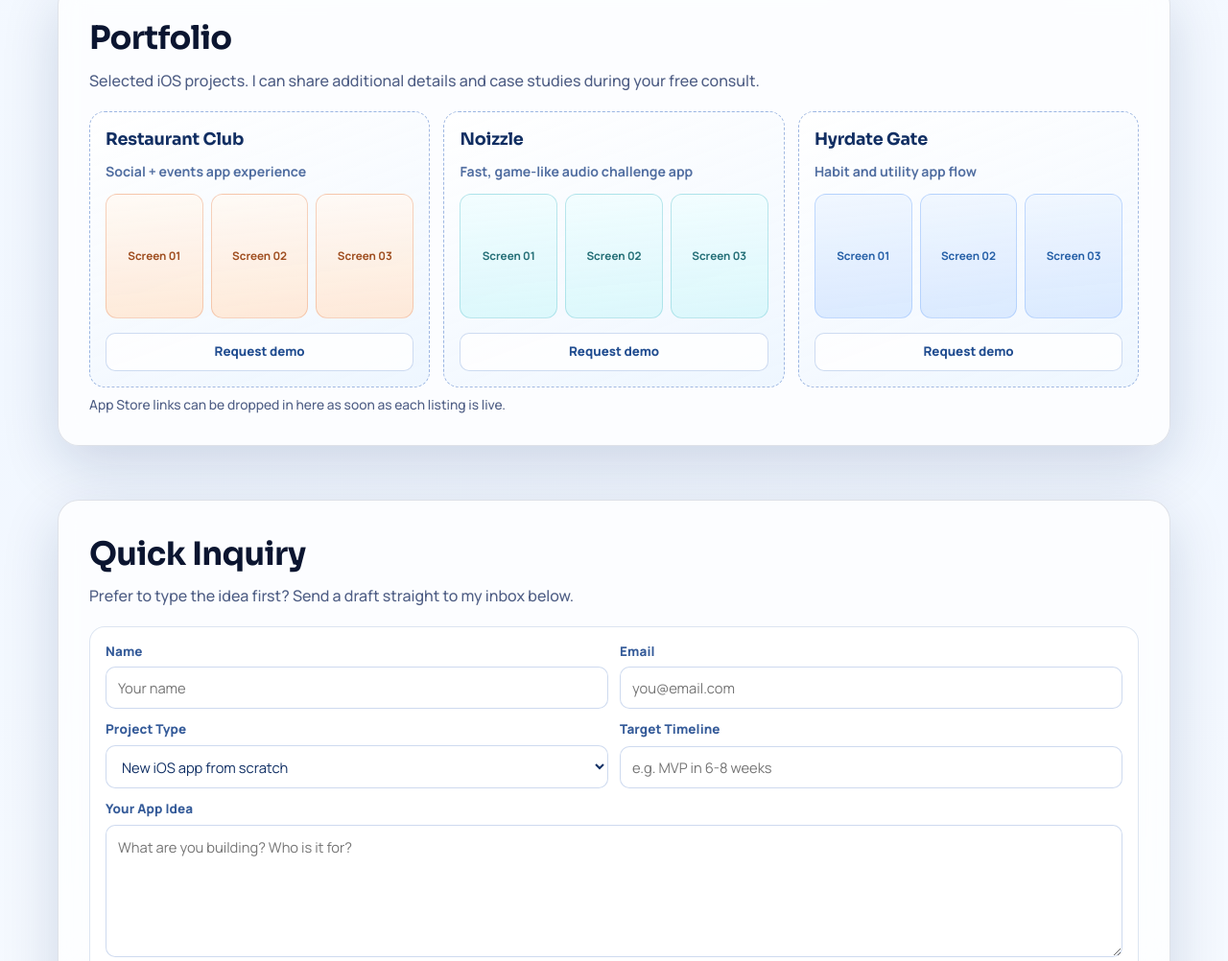
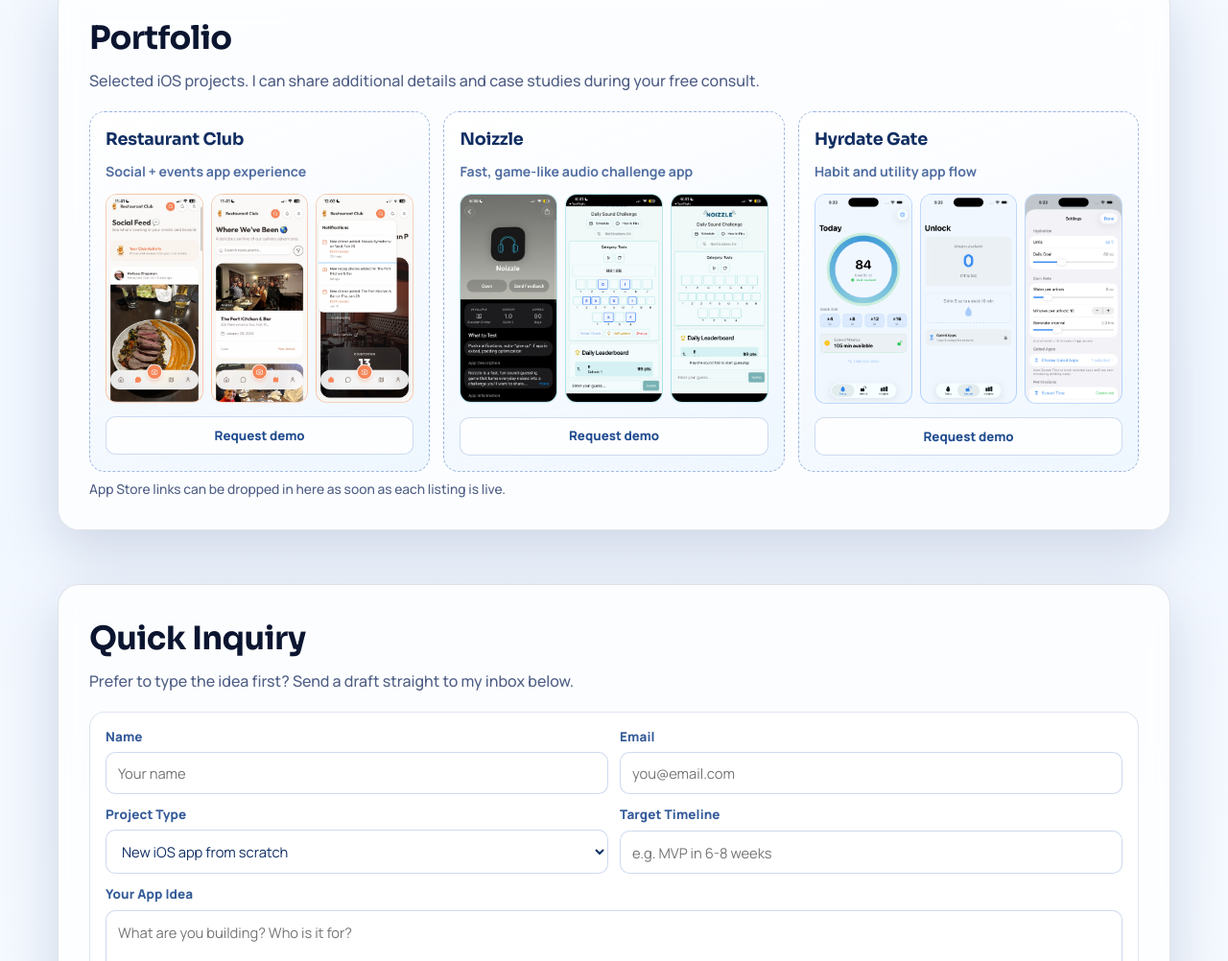
Before and after one commit to brendan3/idea2appstore, a plain HTML site: page index.html in a window 1280 px wide. Shown: the part 755-1757 px from the top of the page at 96% size. Drawn offline with Linux system fonts and the light colour scheme.

Commit message:
Wire portfolio screenshots

```diff
--- a/index.html
+++ b/index.html
@@ -366,7 +366,7 @@
       color: #112e62;
     }
 
-    .portfolio-slot span {
+    .portfolio-slot > span {
       color: #516ea1;
       font-size: 0.88rem;
       font-weight: 700;
@@ -384,14 +384,15 @@
       border-radius: 12px;
       min-height: 130px;
       background: linear-gradient(175deg, rgba(255, 255, 255, 0.74), rgba(214, 229, 255, 0.8));
-      display: grid;
-      place-items: center;
-      color: #365f9e;
-      font-size: 0.73rem;
-      font-weight: 700;
-      text-align: center;
-      padding: 0.55rem;
-      line-height: 1.3;
+      overflow: hidden;
+      padding: 0;
+    }
+
+    .shot img {
+      width: 100%;
+      height: 100%;
+      display: block;
+      object-fit: cover;
     }
 
     .app-restaurant .shot {
@@ -674,9 +675,15 @@
           <strong>Restaurant Club</strong>
           <span>Social + events app experience</span>
           <div class="shot-strip">
-            <div class="shot">Screen 01</div>
-            <div class="shot">Screen 02</div>
-            <div class="shot">Screen 03</div>
+            <div class="shot">
+              <img src="assets/portfolio/restaurant-club-1.jpeg" alt="Restaurant Club screenshot 1" loading="lazy" />
+            </div>
+            <div class="shot">
+              <img src="assets/portfolio/restaurant-club-2.jpeg" alt="Restaurant Club screenshot 2" loading="lazy" />
+            </div>
+            <div class="shot">
+              <img src="assets/portfolio/restaurant-club-3.jpeg" alt="Restaurant Club screenshot 3" loading="lazy" />
+            </div>
           </div>
           <a class="portfolio-link" href="mailto:brendanpinder0@gmail.com?subject=Restaurant%20Club%20Demo">Request demo</a>
         </article>
@@ -684,9 +691,15 @@
           <strong>Noizzle</strong>
           <span>Fast, game-like audio challenge app</span>
           <div class="shot-strip">
-            <div class="shot">Screen 01</div>
-            <div class="shot">Screen 02</div>
-            <div class="shot">Screen 03</div>
+            <div class="shot">
+              <img src="assets/portfolio/noizzle-1.png" alt="Noizzle screenshot 1" loading="lazy" />
+            </div>
+            <div class="shot">
+              <img src="assets/portfolio/noizzle-2.PNG" alt="Noizzle screenshot 2" loading="lazy" />
+            </div>
+            <div class="shot">
+              <img src="assets/portfolio/noizzle-3.PNG" alt="Noizzle screenshot 3" loading="lazy" />
+            </div>
           </div>
           <a class="portfolio-link" href="mailto:brendanpinder0@gmail.com?subject=Noizzle%20Demo">Request demo</a>
         </article>
@@ -694,9 +707,15 @@
           <strong>Hyrdate Gate</strong>
           <span>Habit and utility app flow</span>
           <div class="shot-strip">
-            <div class="shot">Screen 01</div>
-            <div class="shot">Screen 02</div>
-            <div class="shot">Screen 03</div>
+            <div class="shot">
+              <img src="assets/portfolio/hydrate-gate-1.png" alt="Hyrdate Gate screenshot 1" loading="lazy" />
+            </div>
+            <div class="shot">
+              <img src="assets/portfolio/hydrate-gate-2.png" alt="Hyrdate Gate screenshot 2" loading="lazy" />
+            </div>
+            <div class="shot">
+              <img src="assets/portfolio/hydrate-gate-3.png" alt="Hyrdate Gate screenshot 3" loading="lazy" />
+            </div>
           </div>
           <a class="portfolio-link" href="mailto:brendanpinder0@gmail.com?subject=Hyrdate%20Gate%20Demo">Request demo</a>
         </article>
```
Also changed, not shown: assets/portfolio/hydrate-gate-1.png (added), assets/portfolio/hydrate-gate-2.png (added), assets/portfolio/hydrate-gate-3.png (added), assets/portfolio/noizzle-1.png (added), assets/portfolio/noizzle-2.PNG (added), assets/portfolio/noizzle-3.PNG (added), assets/portfolio/restaurant-club-1.jpeg (added), assets/portfolio/restaurant-club-2.jpeg (added), assets/portfolio/restaurant-club-3.jpeg (added).
